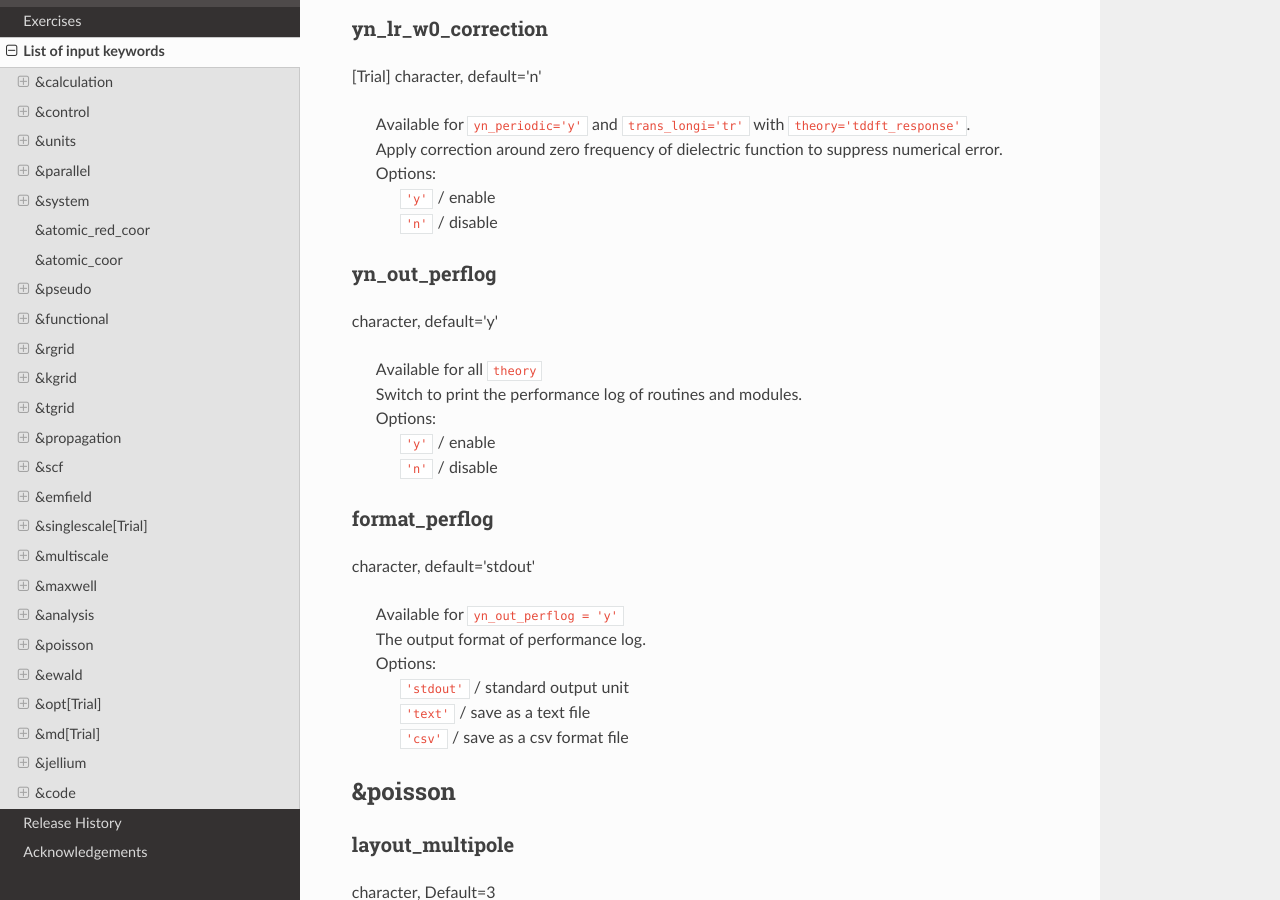
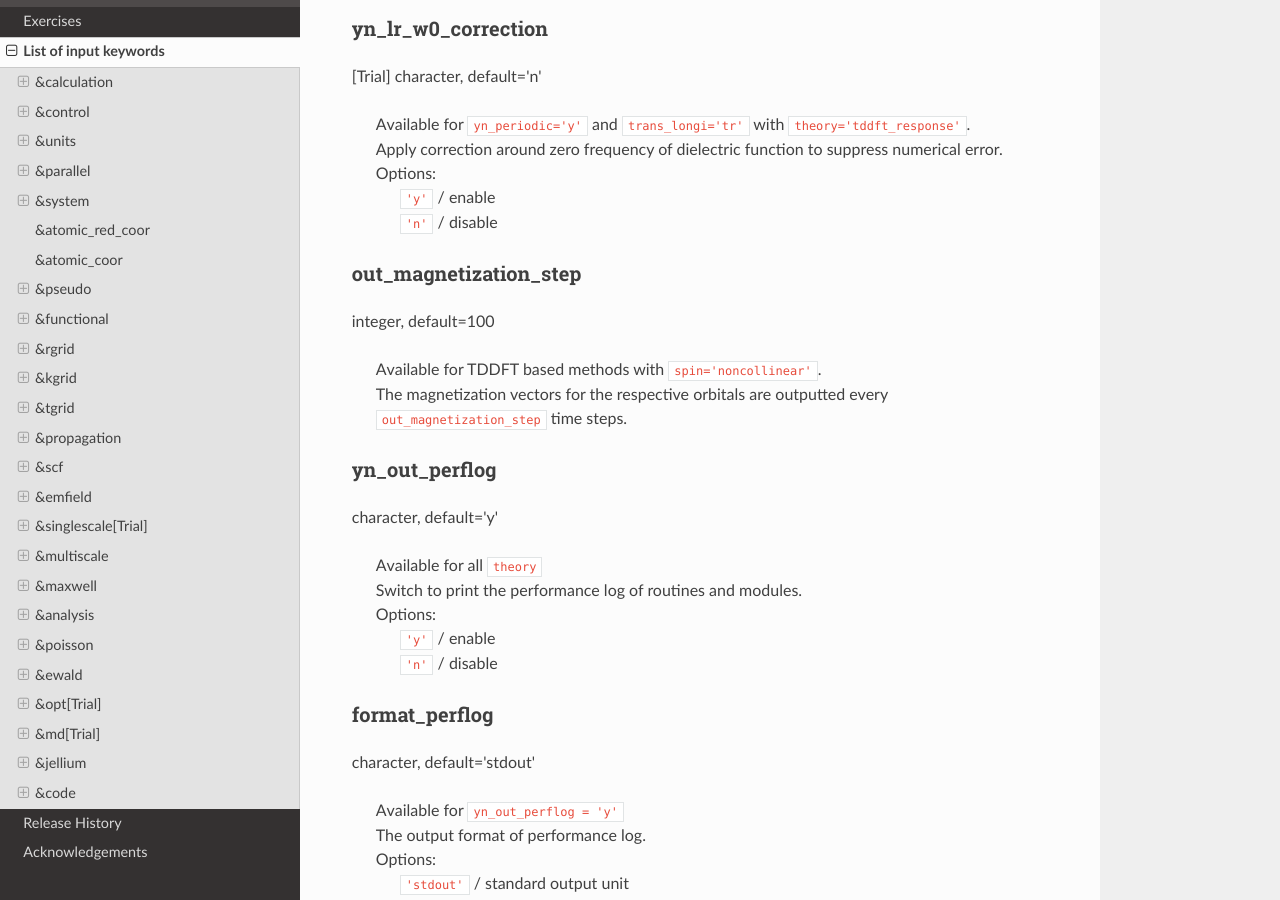
Before and after one commit to SALMON-TDDFT/SALMON-DOCS, a Sphinx documentation site: the page built from source/input_keyword_list.rst, in a window 1280 px wide and 900 px high, scrolled down 47892 px. Built offline with Sphinx 7.4.7 and the Read the Docs theme 2.0.0, drawn with Linux system fonts in a browser that asks for light colours; formulas are drawn with MathJax 3; some of the changed text lies outside the part shown.

Commit message:
Update input_keyword_list.rst

```diff
--- a/source/input_keyword_list.rst
+++ b/source/input_keyword_list.rst
@@ -530,7 +530,7 @@ character, default='n'
    | Option for the spin-orbit coupling
 
    | Options
-   |   ``'y'`` / enable
+   |   ``'y'`` / enable (``spin='noncollinear'`` is required)
    |   ``'n'`` / disable (default)
 
 .. _yn_symmetry:
@@ -2460,6 +2460,17 @@ yn_lr_w0_correction
    |   ``'y'`` / enable
    |   ``'n'`` / disable
 
+.. _out_magnetization_step:
+
+out_magnetization_step
+^^^^^^^^^^^^^^^^^^^^^^
+
+integer, default=100
+
+   | Available for TDDFT based methods with ``spin='noncollinear'``.
+   | The magnetization vectors for the respective orbitals are outputted every ``out_magnetization_step`` time steps.
+
+
 .. _yn_out_perflog:
 
 yn_out_perflog
```
